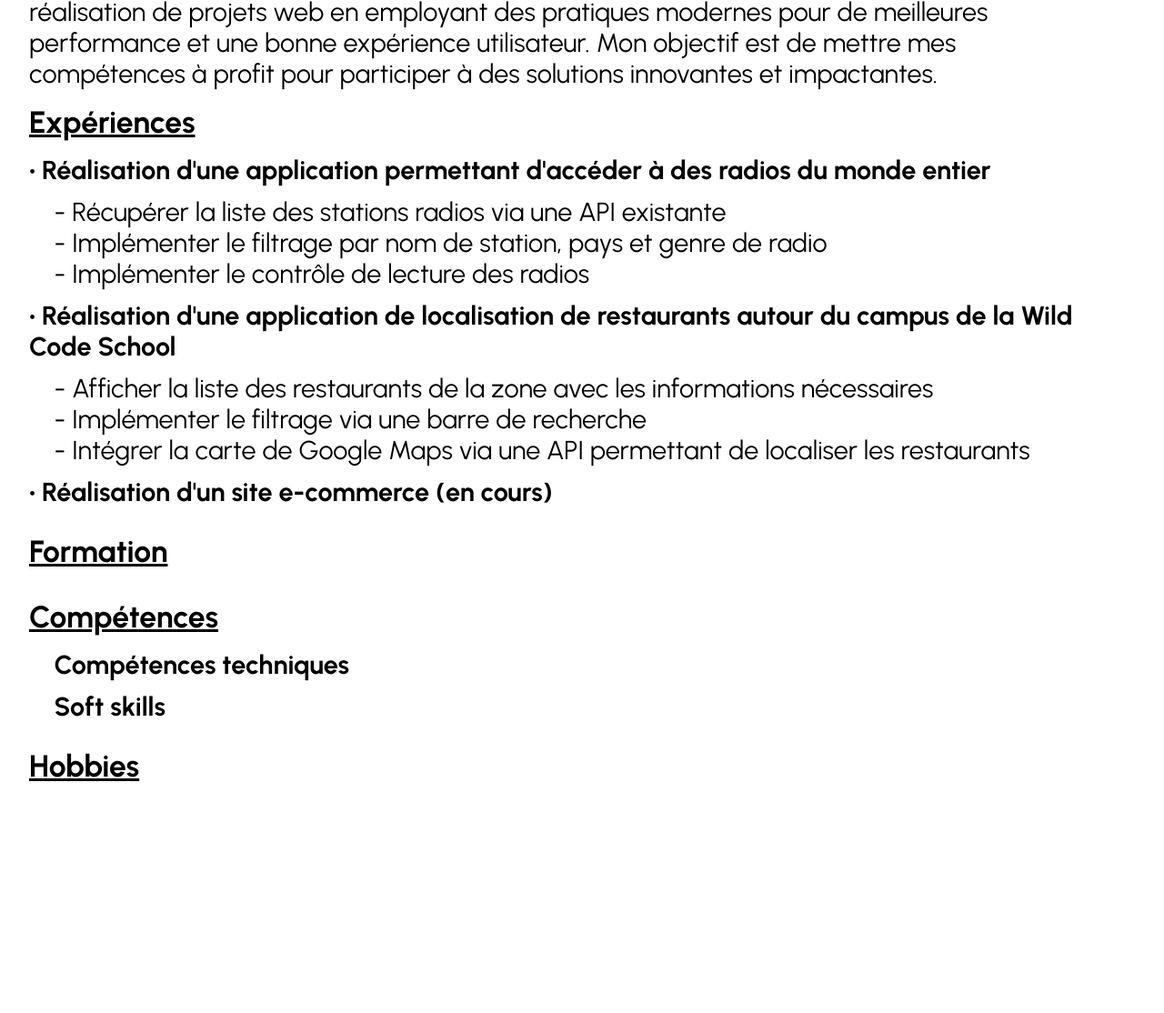
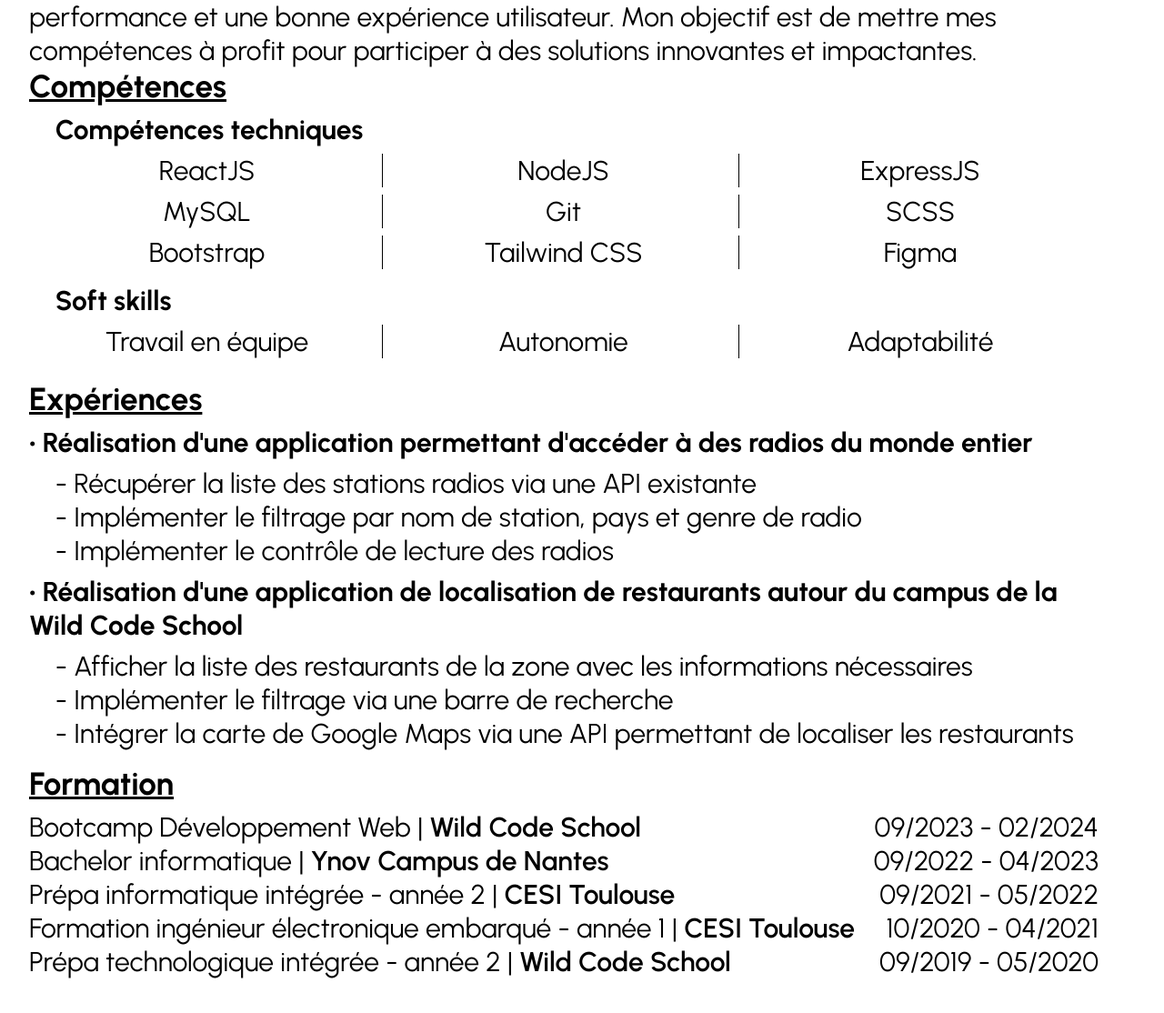
Before and after one commit to Ange230700/resume, a website: page index.html in a window 1280 px wide. Shown: the part 432-1546 px from the top of the page at 91% size. Drawn offline with Linux system fonts and the light colour scheme.

Commit message:
resume loading... part 6

```diff
--- a/index.html
+++ b/index.html
@@ -30,7 +30,7 @@
             <div class="socials">
               <svg
                 xmlns="http://www.w3.org/2000/svg"
-                height="1.5em"
+                height="1.4rem"
                 viewBox="0 0 496 512"
               >
                 <a href="">
@@ -55,7 +55,7 @@
             <div class="socials">
               <svg
                 xmlns="http://www.w3.org/2000/svg"
-                height="1.5em"
+                height="1.4rem"
                 viewBox="0 0 448 512"
               >
                 <a href="">
@@ -80,7 +80,7 @@
             <!-- <div class="socials">
               <svg
                 xmlns="http://www.w3.org/2000/svg"
-                height="1.5em"
+                height="1.4em"
                 viewBox="0 0 640 512"
               >
                 <a href="">
@@ -112,6 +112,27 @@
           expérience utilisateur. Mon objectif est de mettre mes compétences à
           profit pour participer à des solutions innovantes et impactantes.
         </p>
+        <section class="competences">
+          <h3>Compétences</h3>
+          <h4>&nbsp;&nbsp;&nbsp;&nbsp;Compétences techniques</h4>
+          <ul class="competences-techniques-list">
+            <li class="competences-techniques-list-item">ReactJS</li>
+            <li class="competences-techniques-list-item">NodeJS</li>
+            <li class="competences-techniques-list-item">ExpressJS</li>
+            <li class="competences-techniques-list-item">MySQL</li>
+            <li class="competences-techniques-list-item">Git</li>
+            <li class="competences-techniques-list-item">SCSS</li>
+            <li class="competences-techniques-list-item">Bootstrap</li>
+            <li class="competences-techniques-list-item">Tailwind CSS</li>
+            <li class="competences-techniques-list-item">Figma</li>
+          </ul>
+          <h4>&nbsp;&nbsp;&nbsp;&nbsp;Soft skills</h4>
+          <ul class="soft-skills-list">
+            <li class="soft-skills-list-item">Travail en équipe</li>
+            <li class="soft-skills-list-item">Autonomie</li>
+            <li class="soft-skills-list-item">Adaptabilité</li>
+          </ul>
+        </section>
       </section>
       <section class="experiences">
         <h3>Expériences</h3>
@@ -151,8 +172,8 @@
             API permettant de localiser les restaurants
           </li>
         </ul>
-        <h4>• Réalisation d'un site e-commerce (en cours)</h4>
-        <!-- <ul class="experiences-list">
+        <!--<h4>• Réalisation d'un site e-commerce (en cours)</h4>
+         <ul class="experiences-list">
           <li class="experiences-list-item">
             &nbsp;&nbsp;&nbsp;&nbsp;&nbsp;&nbsp;&nbsp;&nbsp;- Afficher la liste des restaurants de la zone avec les informations nécessaires
           </li>
@@ -167,15 +188,48 @@
       </section>
       <section class="formation">
         <h3>Formation</h3>
+        <ul class="formation-list">
+          <li class="formation-list-item">
+            <p class="formation-title-and-school">
+              Bootcamp Développement Web |
+              <span class="school">Wild Code School</span>
+            </p>
+            <p class="formation-date">09/2023 - 02/2024</p>
+          </li>
+          <li class="formation-list-item">
+            <p class="formation-title-and-school">
+              Bachelor informatique |
+              <span class="school">Ynov Campus de Nantes</span>
+            </p>
+            <p class="formation-date">09/2022 - 04/2023</p>
+          </li>
+          <li class="formation-list-item">
+            <p class="formation-title-and-school">
+              Prépa informatique intégrée - année 2 |
+              <span class="school">CESI Toulouse</span>
+            </p>
+            <p class="formation-date">09/2021 - 05/2022</p>
+          </li>
+          <li class="formation-list-item">
+            <p class="formation-title-and-school">
+              Formation ingénieur électronique embarqué - année 1 |
+              <span class="school">CESI Toulouse</span>
+            </p>
+            <p class="formation-date">10/2020 - 04/2021</p>
+          </li>
+          <li class="formation-list-item">
+            <p class="formation-title-and-school">
+              Prépa technologique intégrée - année 2 |
+              <span class="school">Wild Code School</span>
+            </p>
+            <p class="formation-date">09/2019 - 05/2020</p>
+          </li>
+        </ul>
       </section>
-      <section class="competences">
-        <h3>Compétences</h3>
-        <h4>&nbsp;&nbsp;&nbsp;&nbsp;Compétences techniques</h4>
-        <h4>&nbsp;&nbsp;&nbsp;&nbsp;Soft skills</h4>
-      </section>
-      <section class="hobbies">
+
+      <!-- <section class="hobbies">
         <h3>Hobbies</h3>
-      </section>
+      </section> -->
     </main>
   </body>
 </html>
--- a/resume.css
+++ b/resume.css
@@ -2,10 +2,10 @@
 
 :root {
   --standard-font-size: 10px;
-  font-size: calc(var(--standard-font-size) * 2.875);
+  font-size: calc(var(--standard-font-size) * 3);
 
   --spacing: calc(var(--standard-font-size) * 0.8);
-  padding: calc(var(--spacing) * 4);
+  padding: calc(var(--spacing) * 2) calc(var(--spacing) * 4);
 
   --main-font-family: "Urbanist", sans-serif;
 }
@@ -36,7 +36,7 @@ body,
 
 body {
   display: flex;
-  font-size: 1rem;
+  font-size: calc(1rem);
   font-family: var(--main-font-family);
   flex-direction: column;
 }
@@ -44,7 +44,6 @@ body {
 .resume-wrapper {
   display: flex;
   flex-direction: column;
-  gap: calc(var(--spacing) * 2);
 }
 
 .title {
@@ -56,31 +55,22 @@ body {
   font-weight: 700;
   text-transform: uppercase;
   text-align: center;
-  text-wrap: pretty;
 }
 
 h3 {
   text-decoration-line: underline;
-  margin-bottom: calc(var(--spacing) * 2);
-}
-
-h4,
-.experiences-list {
-  margin-bottom: calc(var(--spacing) * 1.5);
 }
 
 .contact-wrapper {
   display: flex;
   justify-content: space-around;
   align-items: center;
-  gap: calc(var(--spacing) * 4);
 }
 
 .basic-contact-info {
-  width: calc((100% - var(--spacing) * 4) / 2);
+  width: calc((100% - var(--spacing)) / 2);
   display: flex;
   flex-direction: column;
-  gap: calc(var(--spacing) * 1.25);
 }
 
 .basic-contact-info .mail,
@@ -96,12 +86,11 @@ h4,
 }
 
 .socials-wrapper {
-  width: calc((100% - var(--spacing) * 4) / 2);
+  width: calc((100% - var(--spacing)) / 2);
   display: flex;
   flex-direction: column;
   justify-content: space-between;
   align-items: center;
-  gap: calc(var(--spacing) * 1.25);
 }
 
 .socials {
@@ -110,12 +99,63 @@ h4,
   align-items: center;
 }
 
-.socials p {
-  font-size: 0.75rem;
+.formation-list {
+  display: flex;
+  flex-direction: column;
 }
 
-.description-text,
-.experiences-list-item,
-h4 {
-  text-wrap: pretty;
+.formation-list-item {
+  display: flex;
+  justify-content: space-between;
 }
+
+.school {
+  font-weight: 600;
+}
+
+.resume-wrapper,
+.contact-wrapper,
+.basic-contact-info,
+.socials-wrapper {
+  gap: calc(var(--spacing) * 1);
+}
+
+h3,
+h4,
+.experiences-list,
+.formation-list,
+.competences-techniques-list,
+.competences-techniques-list-item,
+.soft-skills-list,
+.soft-skills-list-item {
+  margin-bottom: calc(var(--spacing) * 1);
+}
+
+.competences-techniques-list,
+.soft-skills-list {
+  display: flex;
+  justify-content: space-around;
+  align-items: center;
+  align-content: space-between;
+  flex-wrap: wrap;
+  list-style-type: none;
+}
+
+.competences-techniques-list-item,
+.soft-skills-list-item {
+  display: flex;
+  justify-content: center;
+  width: calc((100% - var(--spacing) * 2) / 3);
+}
+
+.competences-techniques-list-item:nth-child(3n + 1),
+.competences-techniques-list-item:nth-child(3n + 2),
+.soft-skills-list-item:nth-child(3n + 1),
+.soft-skills-list-item:nth-child(3n + 2) {
+  border-right: 1px solid black;
+}
+
+.competences-techniques-list-item:last-child,
+.soft-skills-list-item:last-child {
+  border-right: none;
+}
```
